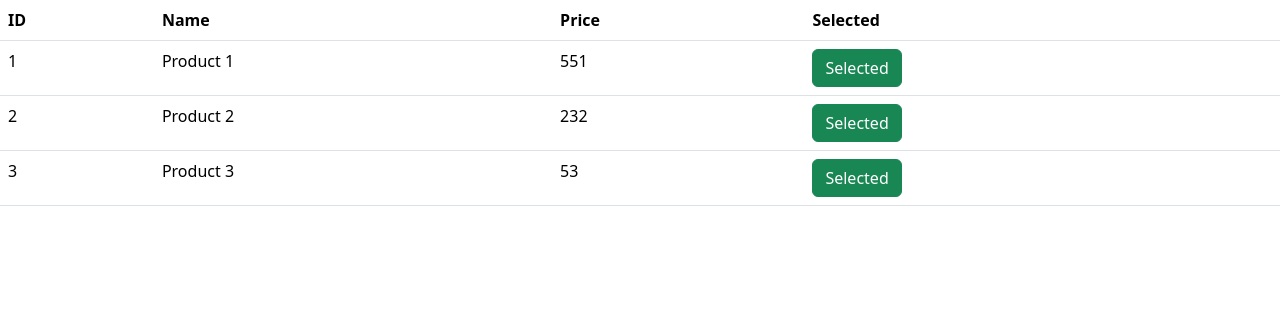
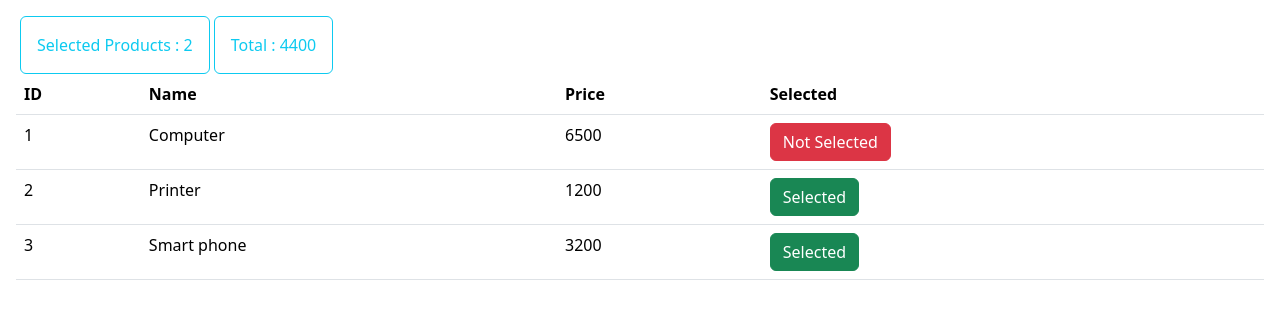
Before and after one commit to abed7helmi/ANGULAR_17_SIGNALS_, an Angular app: page / in a window 1280 px wide. Shown: the top 310 px of the page. Built offline with nearby package versions, Linux system fonts and the light colour scheme.

Commit message:
products component with signals

```diff
--- a/src/app/products/products.component.html
+++ b/src/app/products/products.component.html
@@ -1,3 +1,8 @@
+<div class="p-3">
+  <ul class="nav nav-pills">
+    <li class="btn p-3 ms-1 btn-outline-info">Selected Products : {{selectedProducts()}}</li>
+    <li class="btn p-3 ms-1 btn-outline-info">Total  : {{total()}}</li>
+  </ul>
   <table class="table">
     <thead>
     <tr>
@@ -5,7 +10,7 @@
     </tr>
     </thead>
     <tbody>
-    @for (product of products; track product.id){
+      @for (product of products(); track product.id){
         <tr>
           <td>{{product.id}}</td>
           <td>{{product.name}}</td>
@@ -19,3 +24,4 @@
       }
     </tbody>
   </table>
+</div>
--- a/src/app/products/products.component.ts
+++ b/src/app/products/products.component.ts
@@ -1,7 +1,7 @@
-import { Component } from '@angular/core';
+import {Component, computed, OnInit, signal} from '@angular/core';
 
 interface Product {
-  id : string,name : string,price : string,selected : boolean,
+  id : number,name : string,price : number,selected : boolean,
 }
 
 @Component({
@@ -9,18 +9,34 @@ interface Product {
   templateUrl: './products.component.html',
   styleUrl: './products.component.css'
 })
-export class ProductsComponent {
+export class ProductsComponent implements OnInit{
+  products = signal<Product[]>([]) ;
 
-  products : Product[] = [
-    {id : '1',name :'Product 1',price :'551',selected:  true},
-    {id : '2',name :'Product 2',price :'232',selected:  true},
-    {id : '3',name :'Product 3',price :'53',selected:  true},
-  ];
+
+  constructor() {
+
+  }
+  ngOnInit() {
+    this.products.set(
+      [
+        {id : 1, name : "Computer", price : 6500, selected : false},
+        {id : 2, name : "Printer", price : 1200, selected : true},
+        {id : 3, name : "Smart phone", price : 3200, selected : true},
+      ]
+    );
+  }
 
 
 
+  selectedProducts = computed<number>(()=>this.products().filter(p=>p.selected).length)
+  total = computed<number>(()=>
+    this.products()
+      .filter(p=>p.selected)
+      .reduce((sum,current)=>sum+current.price,0))
+
   select(product: Product) {
-    product.selected = !product.selected;
-
+    this.products.update(prods=>{
+      return prods.map(p=>p.id==product.id?{...product, selected : !product.selected}: p);
+    });
   }
 }
```
Lines whose indentation alone changed are shown as unchanged.
